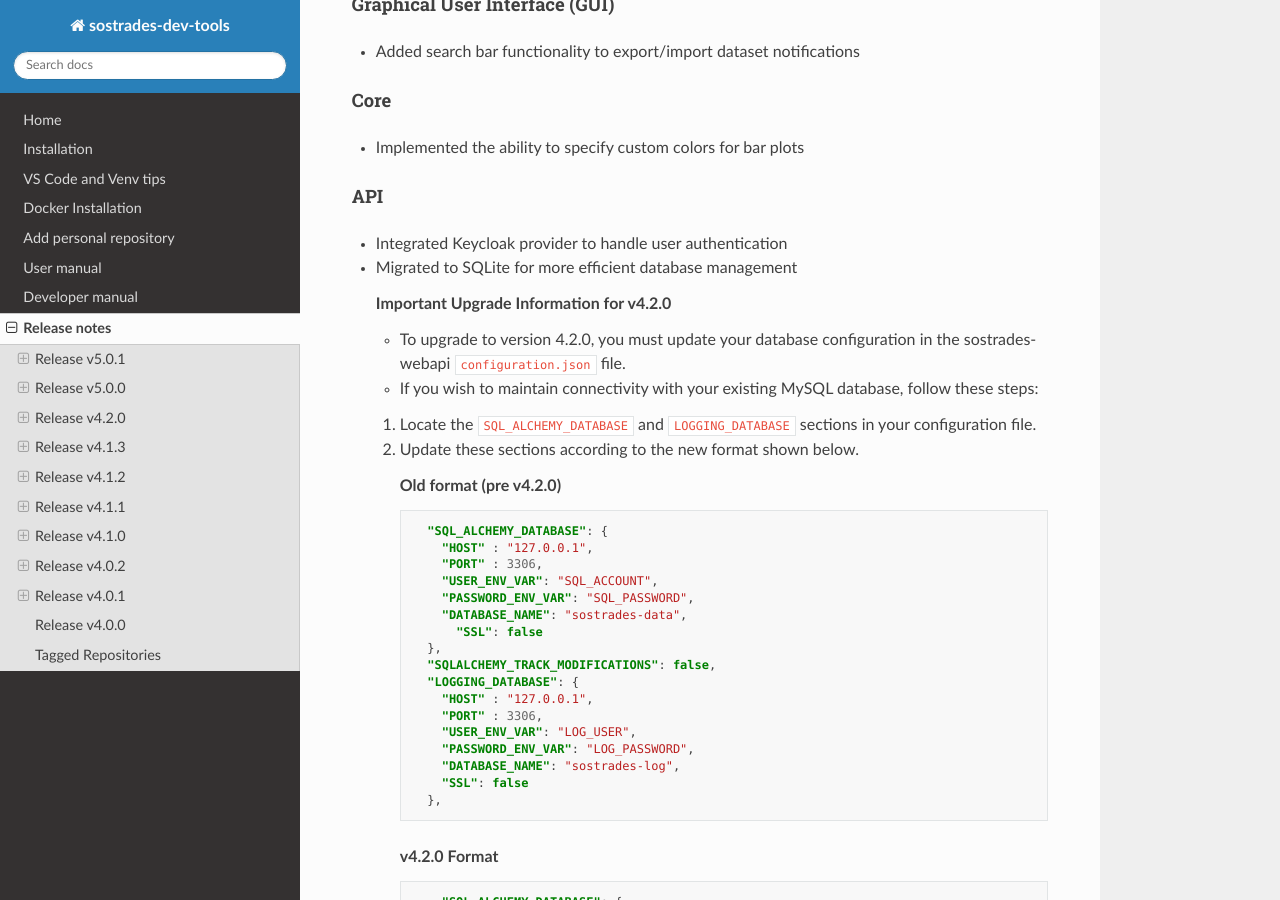
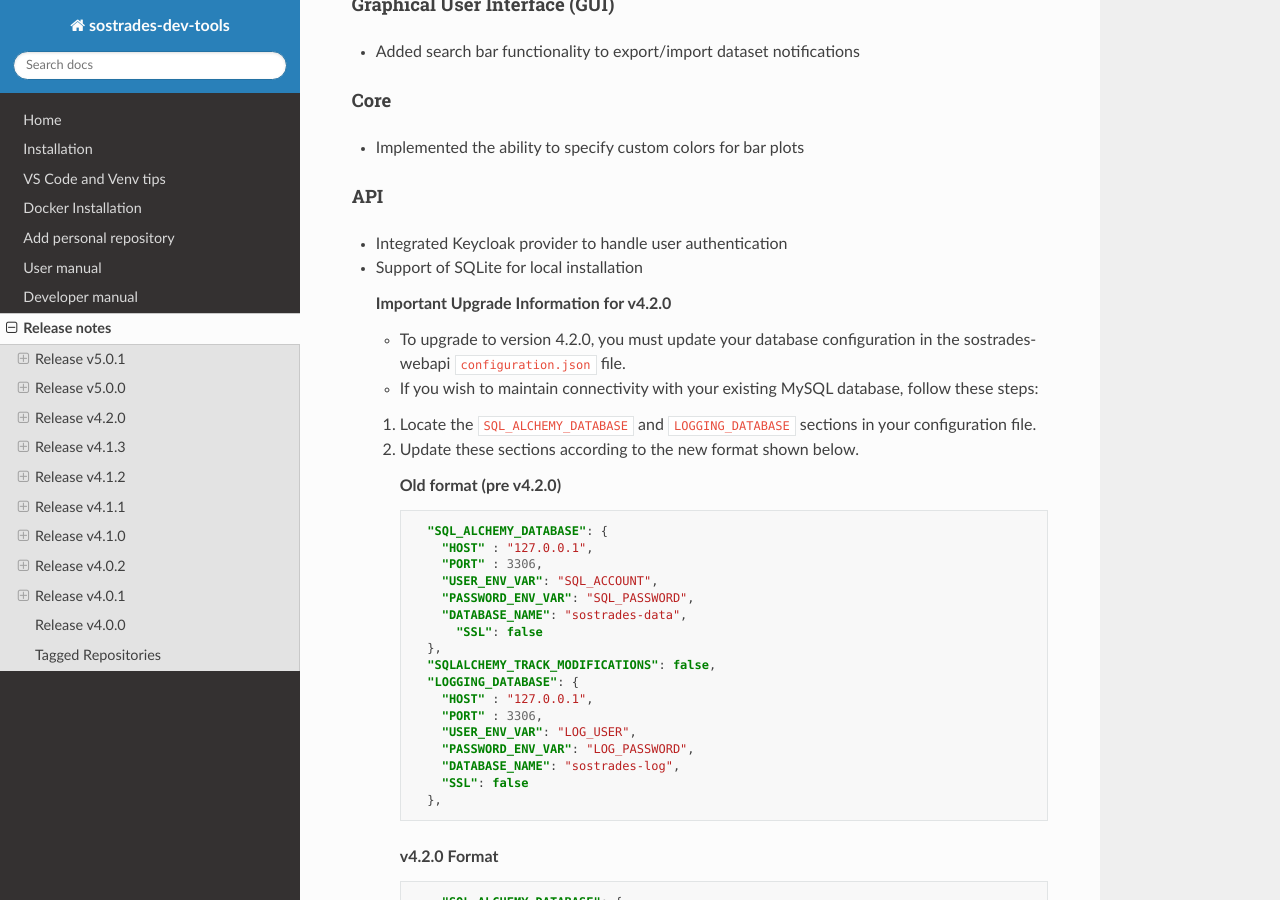
Before and after one commit to os-climate/sostrades-dev-tools, a Sphinx documentation site: the page built from docs/source/release-notes.md, in a window 1280 px wide and 900 px high, scrolled down 1858 px. Built offline with Sphinx 7.4.7 and the Read the Docs theme 3.1.0, drawn with Linux system fonts in a browser that asks for light colours.

Commit message:
Improved wording for release note 4.2.0

```diff
--- a/docs/source/release-notes.md
+++ b/docs/source/release-notes.md
@@ -67,7 +67,7 @@ Date: 2024-11-21
 
 #### API
 - Integrated Keycloak provider to handle user authentication
-- Migrated to SQLite for more efficient database management
+- Support of SQLite for local installation
     ### Important Upgrade Information for v4.2.0
     - To upgrade to version 4.2.0, you must update your database configuration in the sostrades-webapi `configuration.json` file.
     - If you wish to maintain connectivity with your existing MySQL database, follow these steps:
```
